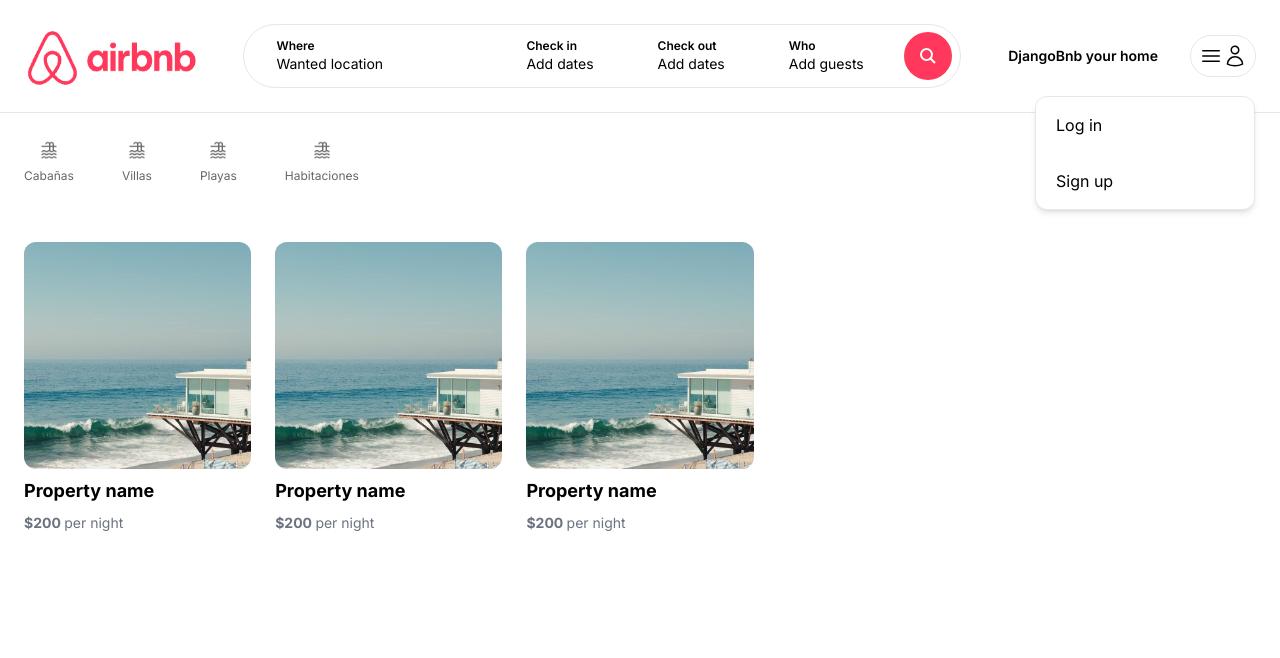
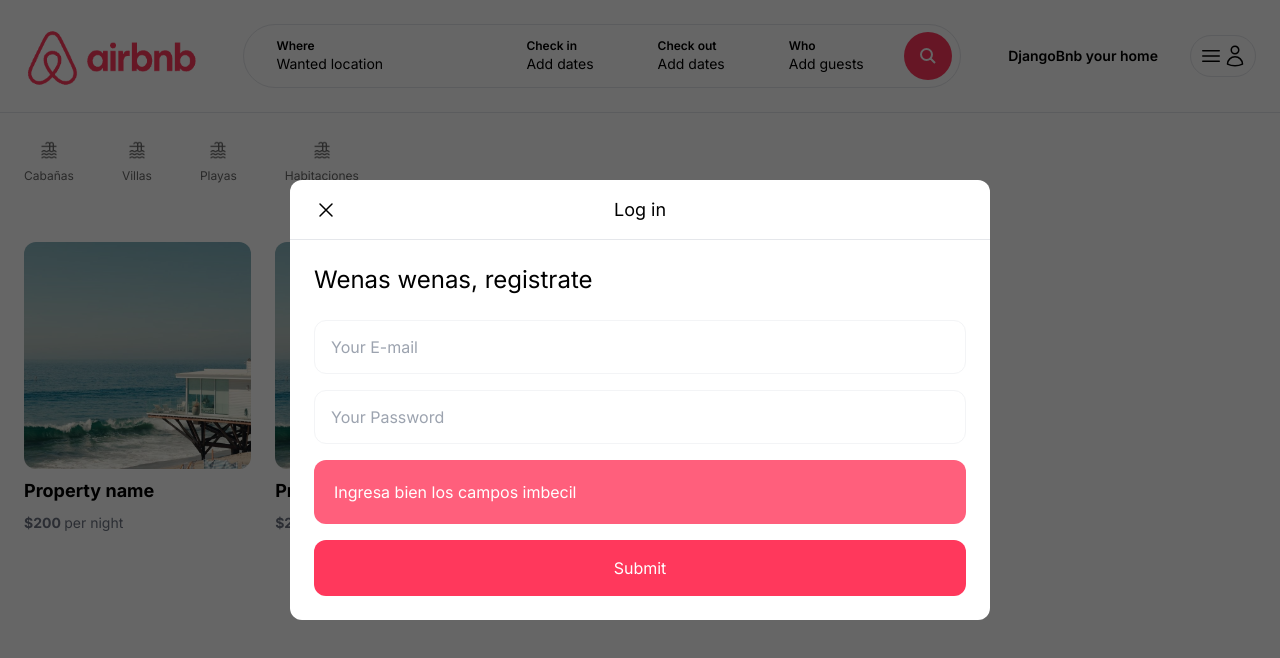
Before and after one commit to JesusGarciaShakur/DjangoBnb, a Next.js app: page / in a window 1280 px wide. Both pictures are taken after a click on the element "Log in". Shown: the top 658 px of the page. Built offline with nearby package versions, Linux system fonts and the light colour scheme.

Commit message:
Log in modal (remember error code)

```diff
--- a/app/components/forms/CustomButton.tsx
+++ b/app/components/forms/CustomButton.tsx
@@ -1,12 +1,10 @@
 interface CustomButtonProps {
     label: string;
-    className: String;
     onClick: () => void;
 }
 
 const CustomButton: React.FC<CustomButtonProps> = ({
     label,
-    className,
     onClick
 }) => {
     return (
--- /dev/null
+++ b/app/components/modals/LoginModal.tsx
@@ -0,0 +1,45 @@
+'use client';
+
+import useLoginModal from "@/app/hooks/useLoginModal";
+import Modal from "./Modal";
+import CustomButton from "../forms/CustomButton";
+
+const LoginModal = () => {
+    const loginModal = useLoginModal()
+
+    const content = (
+        <>
+            <h2 className="mb-6 text-2xl">
+                Wenas wenas, registrate
+            </h2>
+            <form className="space-y-4">
+                <input
+                    placeholder="Your E-mail"
+                    type="email"
+                    className="w-full h-[54px] px-4 border border-gray-100 rounded-xl"
+                />
+                <input
+                    placeholder="Your Password"
+                    type="password"
+                    className="w-full h-[54px] px-4 border border-gray-100 rounded-xl"
+                />
+                <div className="p-5 bg-airbnb text-white rounded-xl opacity-80">
+                    Ingresa bien los campos imbecil
+                </div>
+                <CustomButton
+                    label="Submit"
+                    onClick={() => console.log("tas dentro")}
+                />
+            </form>
+        </>
+    )
+    return (
+        <Modal
+            isOpen={loginModal.isOpen}
+            close={loginModal.close}
+            label="Log in"
+            content={content}
+        />
+    )
+}
+export default LoginModal;
--- a/app/components/modals/Modal.tsx
+++ b/app/components/modals/Modal.tsx
@@ -37,7 +37,10 @@
                 <div className={`translate duration-600 h-full ${showModal ? 'translate-y-0 opacity-100' : 'translate-y-full opacity-10'}`}>
                     <div className="w-full h-auto rounded-xl relative flex flex-col bg-white">
                         <header className="h-[60px] flex items-center p-6 rounded-t justify-center relative border-b">
-                            <div className="p-3 absolute left-3 hover:bg-gray-300 rounded-full cursor-pointer">
+                            <div
+                                onClick={handleClose}
+                                className="p-3 absolute left-3 hover:bg-gray-300 rounded-full cursor-pointer"
+                            >
                                 <svg fill="none" viewBox="0 0 24 24" strokeWidth={1.5} stroke="currentColor" className="size-6">
                                     <path strokeLinecap="round" strokeLinejoin="round" d="M6 18 18 6M6 6l12 12" />
                                 </svg>
--- a/app/components/navbar/UserNav.tsx
+++ b/app/components/navbar/UserNav.tsx
@@ -2,8 +2,10 @@
 
 import { useState } from "react";
 import MenuLink from "./MenuLink";
+import useLoginModal from "@/app/hooks/useLoginModal";
 
 const UserNav = () => {
+    const loginModal = useLoginModal();
     const [isOpen, setIsOpen] = useState(true);
 
     return (
@@ -23,11 +25,18 @@
                 <div className="w-[220px] absolute top-[60px] right-0 bg-white border rounded-xl shadow-md flex flex-col cursor-pointer">
                     <MenuLink
                     label="Log in"
-                    onClick={() => console.log("Le puchaste")}
+                    onClick={() => {
+                        console.log("Le puchaste")
+                        setIsOpen(false);
+                        loginModal.open()
+                    }}
                     />
                     <MenuLink
                     label="Sign up"
-                    onClick={() => console.log("Le puchaste")}
+                    onClick={() => {
+                        console.log("Le puchaste")
+                        loginModal.open()
+                    }}
                     />
                 </div>
             )}
--- /dev/null
+++ b/app/hooks/useLoginModal.ts
@@ -0,0 +1,14 @@
+import { create } from "zustand";
+
+interface LoginModalStore {
+    isOpen: boolean;
+    open: () => void;
+    close: () => void;
+}
+
+const useLoginModal = create<LoginModalStore>((set) => ({
+    isOpen: false,
+    open: () => set({ isOpen: true }),
+    close: () => set({ isOpen: false }),
+}));
+export default useLoginModal;
--- a/app/layout.tsx
+++ b/app/layout.tsx
@@ -3,6 +3,7 @@
 import "./globals.css";
 import Navbar from "./components/navbar/Navbar"
 import Modal from "./components/modals/Modal";
+import LoginModal from "./components/modals/LoginModal";
 
 const inter = Inter({ subsets: ["latin"] });
 
@@ -26,6 +27,7 @@
           <Navbar />
           {children}
         </div>
+        <LoginModal />
       </body>
     </html>
   );
```
Also changed, not shown: package.json (+4 -3 lines), 1 other file (tests, documents, lock files or other folders).
